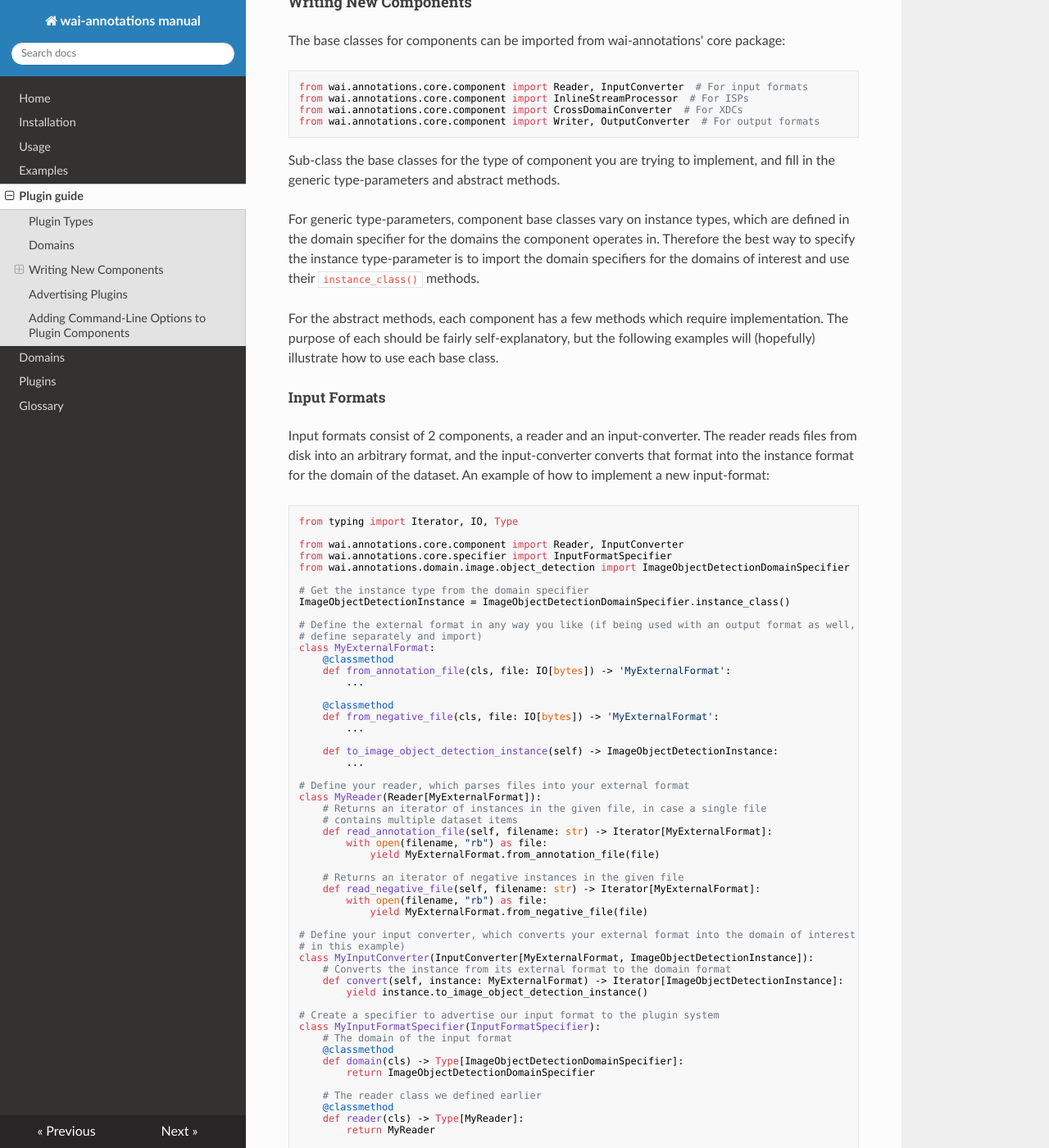
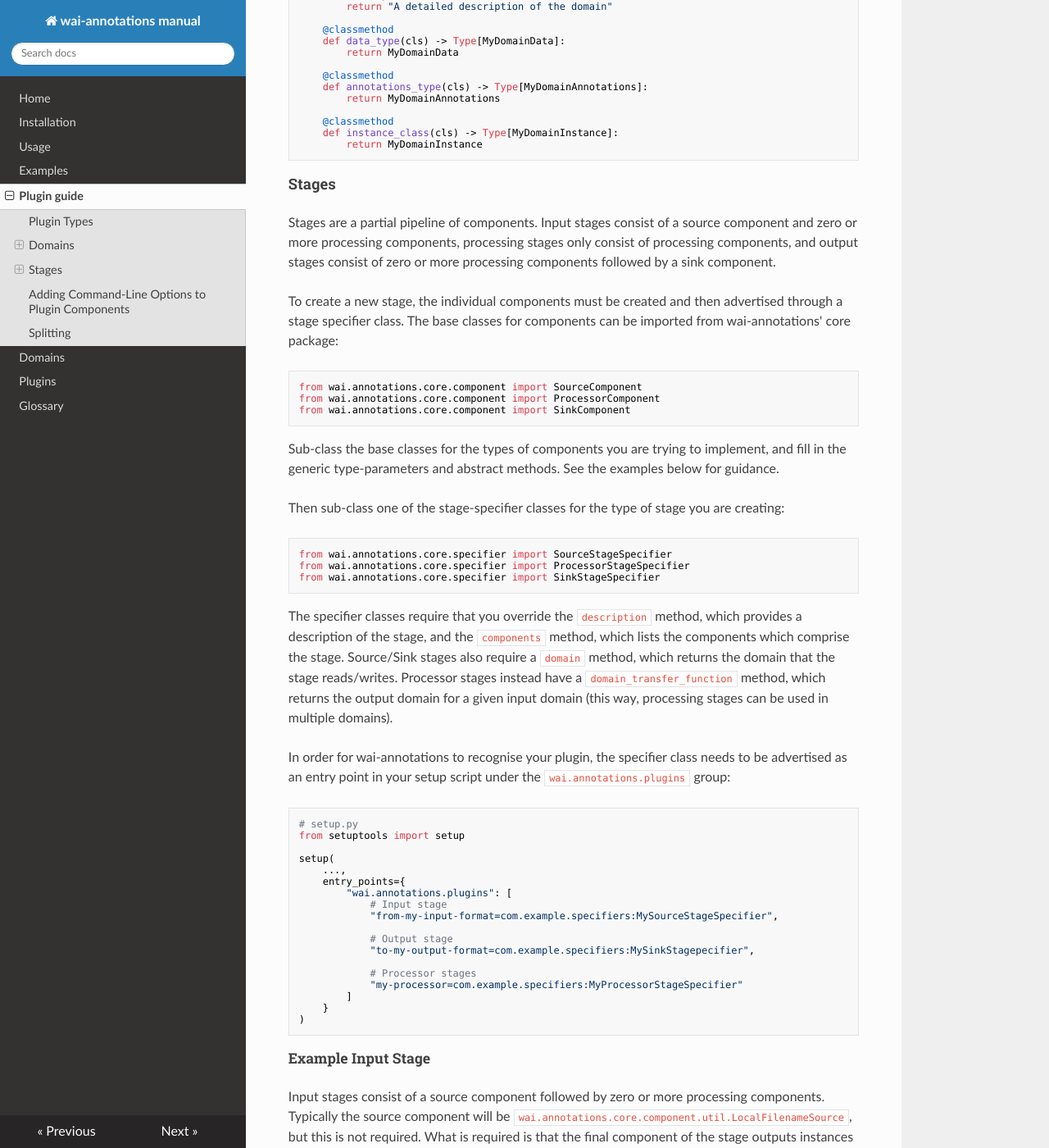
Before and after one commit to waikato-ufdl/wai-annotations-manual, an MkDocs documentation site: the page built from docs/plugin.md, in a window 1280 px wide and 1400 px high, scrolled down 1377 px. Shown: the whole window at 82% size. Built offline with MkDocs 1.6.1, drawn with Linux system fonts in a browser that asks for light colours; nearby versions of some CDN libraries; some of the changed text lies outside the part shown.

Commit message:
Updates plugin documentation and added place-holder for utility components docs.

````diff
--- a/docs/plugin.md
+++ b/docs/plugin.md
@@ -1,47 +1,59 @@
 # Adding components to wai-annotations through plugins
 
-wai-annotations uses a plugin system to allow other libraries to add new processing components
+wai-annotations uses a plugin system to allow other libraries to add new processing stages
 without modifying the base library source. This document details how to go about using this system.
 
 ## Plugin Types
 
-There are 4 types of components which can be added to wai-annotations via plugin: input formats, ISPs, XDCs and output
+There are 3 types of stage which can be added to wai-annotations via plugin: input formats, processing stages and output
 formats. New domains can also be added, but these are specified indirectly via any of the previous components.
 
 ## Domains
 
 New domains are added indirectly to wai-annotations as dependencies of components, as a domain which has no components
-is essentially unreachable to a conversion chain. However the specification of new domains is treated as a
+is essentially unreachable to a conversion chain. However, the specification of new domains is treated as a
 plugin-related issue, so it is detailed here.
 
-A domain is essentially the definition of an instance format, which contains both an item in the conversion dataset and
-the annotations attached to that item. The actual item in the dataset is represented by a `FileInfo` object, which
-contains the name of the item, and the binary data blob containing the item's file data. Domains need to specify a
-sub-class of `FileInfo` to represent the item and any additional data about it. The annotations for an instance can be
-any arbitrary type.
+Definition of a new domain is a multi-step process, as follows.
 
-To specify a new domain, a domain specifier must be created. This is achieved by importing the base classes from the
-core wai-annotations package and implementing the abstract methods.
+- Define the type of the (unannotated) data for the domain, as a sub-class of `Data`. Objects of this class hold the
+  name and binary data for an instance, along with any additional meta-data.
+- Define the type of the annotations for an instance in the domain. This can be any arbitrary type.
+- Define the type of instances in the domain as a sub-class of `Instance`. This represents the association between
+  a data-item and its annotations. At its simplest, this is just a container for the data-item and the annotations, but
+  additional meta-data about the relation can be added for specific domains, if required.
+- Define a specifier class for the domain, sub-classing `DomainSpecifier`. This advertises the domain to the
+  wai-annotations framework.
+
+### Example
 
 ```python
 from typing import Type
 
-from wai.annotations.core.instance import FileInfo, Instance
-from wai.annotations.core.specifier import DomainSpecifier
+# Import the base classes
+from wai.annotations.core.domain import Data, Instance, DomainSpecifier
 
-# Define the file-info type which holds dataset item data
-class MyFileInfo(FileInfo):
+# Define the data-type which holds dataset item data
+class MyDomainData(Data):
     @classmethod
     def from_file_data(cls, file_name: str, file_data: bytes) -> 'MyFileInfo':
         # If we don't need any additional information, or it is calculated in the init method
         return cls(file_name, file_data)
 
 # Define the type of annotations for the domain
-class MyAnnotations:
+class MyDomainAnnotations:
     ...
 
-# Define an instance type with additional functionality, if required
-class MyInstance(Instance[MyFileInfo, MyAnnotations]):
+# Define an instance type, adding additional functionality, if required
+class MyDomainInstance(Instance[MyDomainData, MyDomainAnnotations]):
+    @classmethod
+    def data_type(cls) -> Type[MyDomainData]:
+        return MyDomainData
+
+    @classmethod
+    def annotations_type(cls) -> Type[MyDomainAnnotations]:
+        return MyDomainAnnotations
+
     def additional_method(self):
         ...
 
@@ -52,250 +64,286 @@ class MyDomainSpecifier(DomainSpecifier):
         return "my domain"
 
     @classmethod
-    def file_type(cls) -> Type[MyFileInfo]:
-        return MyFileInfo
+    def description(cls) -> str:
+        return "A detailed description of the domain"
 
     @classmethod
-    def annotations_type(cls) -> Type[MyAnnotations]:
-        return MyAnnotations
+    def data_type(cls) -> Type[MyDomainData]:
+        return MyDomainData
 
-    # If our instances need additional functionality, we can override this method. The default is
-    # wai.annotations.core.instance.Instance[cls.file_type(), cls.annotations_type()], and if we
-    # do override this method, the type returned must inherit from this default type.
     @classmethod
-    def instance_class(cls) -> Type[Instance]:
-        return MyInstance
+    def annotations_type(cls) -> Type[MyDomainAnnotations]:
+        return MyDomainAnnotations
+
+    @classmethod
+    def instance_class(cls) -> Type[MyDomainInstance]:
+        return MyDomainInstance
 ```
 
-## Writing New Components
+## Stages
 
+Stages are a partial pipeline of components. Input stages consist of a source component and zero or more processing
+components, processing stages only consist of processing components, and output stages consist of zero or more
+processing components followed by a sink component.
+
+To create a new stage, the individual components must be created and then advertised through a stage specifier class.
 The base classes for components can be imported from wai-annotations' core package:
 
 ```python
-from wai.annotations.core.component import Reader, InputConverter  # For input formats
-from wai.annotations.core.component import InlineStreamProcessor  # For ISPs
-from wai.annotations.core.component import CrossDomainConverter  # For XDCs
-from wai.annotations.core.component import Writer, OutputConverter  # For output formats
+from wai.annotations.core.component import SourceComponent
+from wai.annotations.core.component import ProcessorComponent
+from wai.annotations.core.component import SinkComponent
 ```
 
-Sub-class the base classes for the type of component you are trying to implement, and fill in the generic
-type-parameters and abstract methods.
+Sub-class the base classes for the types of components you are trying to implement, and fill in the generic
+type-parameters and abstract methods. See the examples below for guidance.
 
-For generic type-parameters, component base classes vary on instance types, which are defined in the domain specifier
-for the domains the component operates in. Therefore the best way to specify the instance type-parameter is to import
-the domain specifiers for the domains of interest and use their `instance_class()` methods.
-
-For the abstract methods, each component has a few methods which require implementation. The purpose of each should be
-fairly self-explanatory, but the following examples will (hopefully) illustrate how to use each base class.
-
-### Input Formats
-
-Input formats consist of 2 components, a reader and an input-converter. The reader reads files from disk into an
-arbitrary format, and the input-converter converts that format into the instance format for the domain of the dataset.
-An example of how to implement a new input-format:
+Then sub-class one of the stage-specifier classes for the type of stage you are creating:
 
 ```python
-from typing import Iterator, IO, Type
+from wai.annotations.core.specifier import SourceStageSpecifier
+from wai.annotations.core.specifier import ProcessorStageSpecifier
+from wai.annotations.core.specifier import SinkStageSpecifier
+```
 
-from wai.annotations.core.component import Reader, InputConverter
-from wai.annotations.core.specifier import InputFormatSpecifier
-from wai.annotations.domain.image.object_detection import ImageObjectDetectionDomainSpecifier
+The specifier classes require that you override the `description` method, which provides a description of the stage,
+and the `components` method, which lists the components which comprise the stage. Source/Sink stages also require a
+`domain` method, which returns the domain that the stage reads/writes. Processor stages instead have a
+`domain_transfer_function` method, which returns the output domain for a given input domain (this way, processing
+stages can be used in multiple domains).
 
-# Get the instance type from the domain specifier
-ImageObjectDetectionInstance = ImageObjectDetectionDomainSpecifier.instance_class()
+In order for wai-annotations to recognise your plugin, the specifier class needs to be advertised as an entry point in
+your setup script under the `wai.annotations.plugins` group:
 
-# Define the external format in any way you like (if being used with an output format as well,
-# define separately and import)
-class MyExternalFormat:
-    @classmethod
-    def from_annotation_file(cls, file: IO[bytes]) -> 'MyExternalFormat':
+```python
+# setup.py
+from setuptools import setup
+
+setup(
+    ...,
+    entry_points={
+        "wai.annotations.plugins": [
+            # Input stage
+            "from-my-input-format=com.example.specifiers:MySourceStageSpecifier",
+
+            # Output stage
+            "to-my-output-format=com.example.specifiers:MySinkStagepecifier",
+
+            # Processor stages
+            "my-processor=com.example.specifiers:MyProcessorStageSpecifier"
+        ]
+    }
+)
+```
+
+### Example Input Stage
+
+Input stages consist of a source component followed by zero or more processing components. Typically the source
+component will be `wai.annotations.core.component.util.LocalFilenameSource`, but this is not required. What is
+required is that the final component of the stage outputs instances in the domain that the stage operates.
+
+```python
+from typing import Type, Tuple
+
+from wai.annotations.core.component import SourceComponent, ProcessorComponent
+from wai.annotations.domain.image.object_detection import (
+  ImageObjectDetectionInstance, ImageObjectDetectionDomainSpecifier
+)
+from wai.annotations.core.specifier import SourceStageSpecifier
+from wai.annotations.core.stream import ThenFunction, DoneFunction
+
+# Define the source component (generic type is the type this source produces)
+class MySourceComponent(SourceComponent[str]):
+  # Any command-line options here...
+
+  def produce(
+          self,
+          then: ThenFunction[str],
+          done: DoneFunction
+  ):
+    # Call then(str) multiple times...
+    ...
+
+    # Call done()
+    done()
+
+
+# Define a processor component to parse each string from the source component into a domain instance
+# (generic types are input and output type respectively)
+class MyProcessorComponent(ProcessorComponent[str, ImageObjectDetectionInstance]):
+  # Any command-line options here...
+
+  def process_element(
+          self,
+          element: str,
+          then: ThenFunction[ImageObjectDetectionInstance],
+          done: DoneFunction
+  ):
+    # Parse each string and forward
+    then(self._parse(element))
+
+  def finish(
+          self,
+          then: ThenFunction[ImageObjectDetectionInstance],
+          done: DoneFunction
+  ):
+    # Perform any clean-up
+    ...
+
+    # Call done
+    done()
+
+  def _parse(self, element: str) -> ImageObjectDetectionInstance:
+    # Parse the string into an instance
+    ...
+
+# Create the specifier class for the stage
+class MySourceStageSpecifier(SourceStageSpecifier):
+  @classmethod
+  def description(cls) -> str:
+    return "My source stage"
+
+  @classmethod
+  def components(cls) -> Tuple[Type[MySourceComponent], Type[MyProcessorComponent]]:
+    return MySourceComponent, MyProcessorComponent
+
+  @classmethod
+  def domain(cls) -> Type[ImageObjectDetectionDomainSpecifier]:
+    return ImageObjectDetectionDomainSpecifier
+```
+
+### Example Output Stage
+
+Output stages consist of zero or more processing components followed by a single sink component. The first component of
+the stage must take instances in the stage's domain as input.
+
+```python
+from typing import Type, Tuple
+
+from wai.annotations.core.component import ProcessorComponent, SinkComponent
+from wai.annotations.domain.image.object_detection import (
+    ImageObjectDetectionInstance, ImageObjectDetectionDomainSpecifier
+)
+from wai.annotations.core.specifier import SinkStageSpecifier
+from wai.annotations.core.stream import ThenFunction, DoneFunction
+
+# Define a processor component to format each domain instance into a string
+# (generic types are input and output type respectively)
+class MyProcessorComponent(ProcessorComponent[ImageObjectDetectionInstance, str]):
+    # Any command-line options here...
+
+    def process_element(
+            self,
+            element: ImageObjectDetectionInstance,
+            then: ThenFunction[str],
+            done: DoneFunction
+    ):
+        # Format each instance and forward
+        then(self._format(element))
+
+    def finish(
+            self,
+            then: ThenFunction[ImageObjectDetectionInstance],
+            done: DoneFunction
+    ):
+        # Perform any clean-up
         ...
 
-    @classmethod
-    def from_negative_file(cls, file: IO[bytes]) -> 'MyExternalFormat':
+        # Call done
+        done()
+
+    def _format(self, element: ImageObjectDetectionInstance) -> str:
+        # Format the instance into an str
         ...
 
-    def to_image_object_detection_instance(self) -> ImageObjectDetectionInstance:
-        ...
+# Define the sink component (generic type is the type this sink consumes)
+class MySinkComponent(SinkComponent[str]):
+  # Any command-line options here...
 
-# Define your reader, which parses files into your external format
-class MyReader(Reader[MyExternalFormat]):
-    # Returns an iterator of instances in the given file, in case a single file
-    # contains multiple dataset items
-    def read_annotation_file(self, filename: str) -> Iterator[MyExternalFormat]:
-        with open(filename, "rb") as file:
-            yield MyExternalFormat.from_annotation_file(file)
+  def consume_element(self, element: str):
+    # E.g. write the string to disk
+    ...
 
-    # Returns an iterator of negative instances in the given file
-    def read_negative_file(self, filename: str) -> Iterator[MyExternalFormat]:
-        with open(filename, "rb") as file:
-            yield MyExternalFormat.from_negative_file(file)
+  def finish(self):
+    # Any tidy-up
+    ...
 
-# Define your input converter, which converts your external format into the domain of interest (image object-detection
-# in this example)
-class MyInputConverter(InputConverter[MyExternalFormat, ImageObjectDetectionInstance]):
-    # Converts the instance from its external format to the domain format
-    def convert(self, instance: MyExternalFormat) -> Iterator[ImageObjectDetectionInstance]:
-        yield instance.to_image_object_detection_instance()
+# Create the specifier class for the stage
+class MySinkStageSpecifier(SinkStageSpecifier):
+    @classmethod
+    def description(cls) -> str:
+        return "My source stage"
 
-# Create a specifier to advertise our input format to the plugin system
-class MyInputFormatSpecifier(InputFormatSpecifier):
-    # The domain of the input format
+    @classmethod
+    def components(cls) -> Tuple[Type[MyProcessorComponent], Type[MySinkComponent]]:
+        return  MyProcessorComponent, MySinkComponent
+
     @classmethod
     def domain(cls) -> Type[ImageObjectDetectionDomainSpecifier]:
         return ImageObjectDetectionDomainSpecifier
-
-    # The reader class we defined earlier
-    @classmethod
-    def reader(cls) -> Type[MyReader]:
-        return MyReader
-
-    # The input converter class we defined earlier
-    @classmethod
-    def input_converter(cls) -> Type[MyInputConverter]:
-        return MyInputConverter
 ```
 
-### Inline Stream Processors
+### Example Processor Stage
+
+Processor stages consist of one or more processing components. The domain-transfer function defined on the specifier
+must match the input/output types of the chain of components for the stage.
 
 ```python
-from typing import Iterable, Optional, Set, Type
+from typing import Type, Tuple
 
-from wai.annotations.core.component import InlineStreamProcessor
-from wai.annotations.core.specifier import ISPSpecifier, DomainSpecifier
-from wai.annotations.domain.image.object_detection import ImageObjectDetectionDomainSpecifier
+from wai.annotations.core.component import ProcessorComponent
+from wai.annotations.core.domain import Instance, DomainSpecifier
+from wai.annotations.core.specifier import ProcessorStageSpecifier
+from wai.annotations.core.stream import ThenFunction, DoneFunction
+from wai.annotations.core.stream.util import ProcessState
 
-# Get the instance type from the domain specifier
-ImageObjectDetectionInstance = ImageObjectDetectionDomainSpecifier.instance_class()
+# Define a processor component to remove every second instance (for any domain)
+# (generic types are input and output type respectively)
+class MyProcessorComponent(ProcessorComponent[Instance, Instance]):
+    # Any command-line options here...
 
-# Define the ISP
-class MyISP(InlineStreamProcessor[ImageObjectDetectionInstance]):
-    # Takes an instance from the conversion stream and processes it. Returns an iterable so that new
-    # instances can be injected into the conversion stream, or removed from it
-    def _process_element(self, element: ImageObjectDetectionInstance) -> Iterable[ImageObjectDetectionInstance]:
+    # Process-state to track whether we need to remove the next instance
+    remove_next: bool = ProcessState(lambda self: False)
+
+    def process_element(
+            self,
+            element: Instance,
+            then: ThenFunction[Instance],
+            done: DoneFunction
+    ):
+        if not self.remove_next:
+            then(element)
+
+        self.remove_next = not self.remove_next
+
+    def finish(
+            self,
+            then: ThenFunction[Instance],
+            done: DoneFunction
+    ):
+        # Perform any clean-up
         ...
 
-# Advertise the ISP to the plugin system via a specifier
-class MyISPSpecifier(ISPSpecifier):
-    # Specifies the domains this ISP can operate on. None indicates any domain, and a set indicates
-    # a set of specific domains
+        # Call done
+        done()
+
+# Create the specifier class for the stage
+class MyProcessorStageSpecifier(ProcessorStageSpecifier):
     @classmethod
-    def domains(cls) -> Optional[Set[Type[DomainSpecifier]]]:
-        return {ImageObjectDetectionDomainSpecifier}
+    def description(cls) -> str:
+        return "My source stage"
 
-    # The actual ISP type we defined earlier
     @classmethod
-    def processor_type(cls) -> Type[InlineStreamProcessor]:
-        return MyISP
-```
+    def components(cls) -> Tuple[Type[MyProcessorComponent]]:
+        return MyProcessorComponent,
 
-### Cross-Domain Converters
-
-```python
-from typing import Iterable, Type
-
-from wai.annotations.core.component import CrossDomainConverter
-from wai.annotations.core.specifier import XDCSpecifier, DomainSpecifier
-from wai.annotations.domain.image.classification import ImageClassificationDomainSpecifier
-from wai.annotations.domain.image.object_detection import ImageObjectDetectionDomainSpecifier
-
-# Get the instance types from the domain specifiers
-ImageClassificationInstance = ImageClassificationDomainSpecifier.instance_class()
-ImageObjectDetectionInstance = ImageObjectDetectionDomainSpecifier.instance_class()
-
-# Define your XDC, in this case converting from the image object-detection domain to
-# the image classification domain
-class MyXDC(CrossDomainConverter[ImageObjectDetectionInstance, ImageClassificationInstance]):
-    # Convert the instance, returning an iterable again to allow insertion/deletion of instances
-    def _convert_element(self, element: ImageObjectDetectionInstance) -> Iterable[ImageClassificationInstance]:
-        ...
-
-# Define the specifier to advertise our new XDC to the plugin system
-class MyXDCSpecifier(XDCSpecifier):
-    # Declare the input domain of the converter
     @classmethod
-    def from_domain(cls) -> Type[DomainSpecifier]:
-        return ImageObjectDetectionDomainSpecifier
-
-    # Declare the output domain of the converter
-    @classmethod
-    def to_domain(cls) -> Type[DomainSpecifier]:
-        return ImageClassificationDomainSpecifier
-
-    # Advertise our XDC defined earlier
-    @classmethod
-    def converter(cls) -> Type[CrossDomainConverter]:
-        return MyXDC
-```
-
-### Output Formats
-
-Output formats also consist of 2 components, a writer and an output-converter. The output-converter converts instances
-from the domain format to an arbitrary external format for the output format, and the writer writes the instances in
-that format to disk. An example of how to implement a new output-format:
-
-```python
-from typing import Iterator, IO, Type, Iterable
-
-from wai.annotations.core.component import Writer, OutputConverter
-from wai.annotations.core.instance import FileInfo
-from wai.annotations.core.specifier import OutputFormatSpecifier, DomainSpecifier
-from wai.annotations.domain.image.object_detection import ImageObjectDetectionDomainSpecifier
-
-# Get the instance type from the domain specifier
-ImageObjectDetectionInstance = ImageObjectDetectionDomainSpecifier.instance_class()
-
-# Define the external format in any way you like (if being used with an input format as well, define
-# separately and import)
-class MyExternalFormat:
-    @classmethod
-    def from_image_object_detection_instance(cls, instance: ImageObjectDetectionInstance) -> 'MyExternalFormat':
-        ...
-
-# Define your writer, which writes instances of your external format to disk
-class MyWriter(Writer[MyExternalFormat]):
-    # Depending on the external format, it might write all instances to a single file,
-    # or each instance to its own file in a directory. Provide some helpful information
-    # on which is the case here
-    @classmethod
-    def output_help_text(cls) -> str:
-        ...
-
-    # How to write the actual instances to disk
-    def write(self, instances: Iterable[MyExternalFormat], path: str):
-        ...
-
-    # Whether the output option should be a file (if not, then it should be
-    # a directory)
-    def expects_file(self) -> bool:
-        ...
-
-    # Lets wai-annotations extract the file from your external format
-    def extract_file_info_from_external_format(self, instance: MyExternalFormat) -> FileInfo:
-        ...
-
-# Define your output converter, which converts instances from the format's domain (image object-detection
-# in this example) into your external format
-class MyOutputConverter(OutputConverter[ImageObjectDetectionInstance, MyExternalFormat]):
-    # Converts the instance from the domain format into your external format
-    def convert(self, instance: ImageObjectDetectionInstance) -> Iterator[MyExternalFormat]:
-        yield MyExternalFormat.from_image_object_detection_instance(instance)
-
-# Create a specifier to advertise our output format to the plugin system
-class MyOutputFormatSpecifier(OutputFormatSpecifier):
-    # Specify the domain the format is in
-    @classmethod
-    def domain(cls) -> Type[DomainSpecifier]:
-        return ImageObjectDetectionDomainSpecifier
-    # Specify the writer we declared earlier
-    @classmethod
-    def writer(cls) -> Type[Writer]:
-        return MyWriter
-
-    # Specify the output converter we declared earlier
-    @classmethod
-    def output_converter(cls) -> Type[OutputConverter]:
-        return MyOutputConverter
+    def domain_transfer_function(
+            cls,
+            input_domain: Type[DomainSpecifier]
+    ) -> Type[DomainSpecifier]:
+        # Because our processor stage works in any domain, and does not cross domains, just return the input domain
+        return input_domain
 ```
 
 ### Best Practice
@@ -307,36 +355,12 @@ specifier Python file). This is so the specifier can be imported into the plugin
 heavy-weight libraries that the components depend on for their functionality. This way the system can provide reflection
 of the available plugins, but only load those plugins that are actually selected for use in a conversion.
 
-## Advertising Plugins
-
-In order for wai-annotations to recognise your plugin, the specified needs to be advertised as an entry point in your
-setup script under the `wai.annotations.plugins` group:
-
-```python
-# setup.py
-from setuptools import setup
-
-setup(
-    ...,
-    entry_points={
-        "wai.annotations.plugins": [
-            # Input Formats
-            "from-my-input-format=com.example.specifiers:MyInputFormatSpecifier",
-
-            # Output Formats
-            "to-my-output-format=com.example.specifiers:MyOutputFormatSpecifier",
-
-            # ISPs
-            "my-isp=com.example.specifiers:MyISPSpecifier",
-
-            # XDCs
-            "my-xdc=com.example.specifiers:MyXDCSpecifier"
-        ]
-    }
-)
-
-```
-
 ## Adding Command-Line Options to Plugin Components
 
-TODO
+See [here](cli.md) for a description of command-line option support in wai-annotations.
+
+## Splitting
+
+Sink-components (and by extension sink-stages) may require that the incoming instances be split across a number of
+output locations. Special support for splitting is provided in the `wai.annotations.core.component.util` sub-package.
+See [here](component_util.md#Splitting) for information on how to add splitting to your sink-stages.
````
Also changed, not shown: docs/architecture_overview.md (+2 -1 lines), docs/component_util.md (added, +7 -0 lines).
